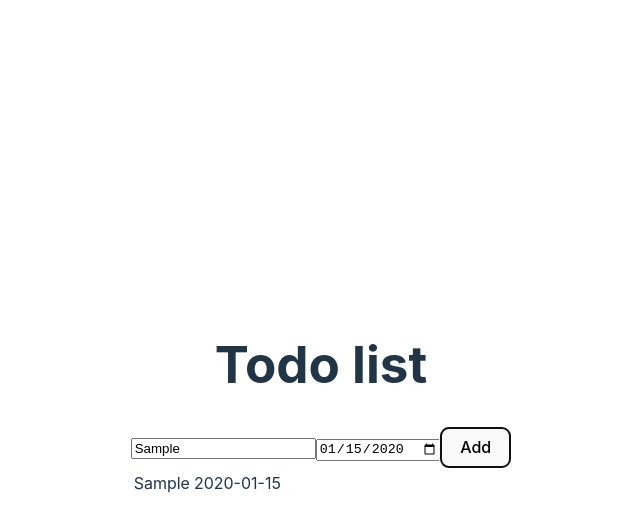
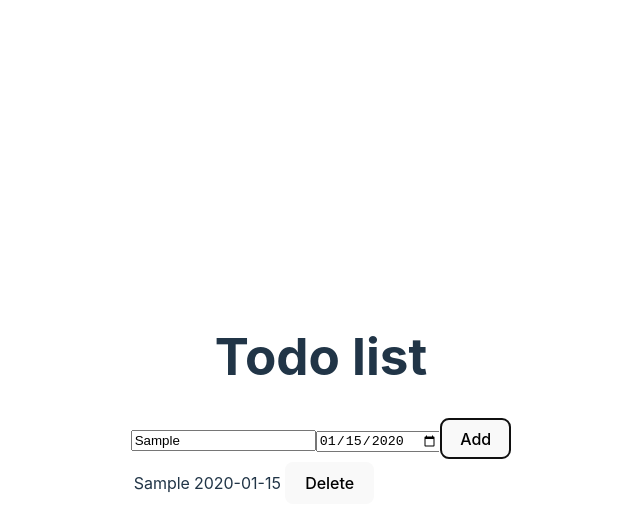
Before and after one commit to seaj20807/todolist, a React (Vite) app: page / in a window 1280 px wide. Both pictures are taken after typing "Sample", "2020-01-15" into the empty fields and a click on the button "Add". Shown: the top 528 px of the page, without its empty margins (319-959 px from the left). Built offline with nearby package versions, Linux system fonts and the light colour scheme.

Commit message:
Added delete button/function

```diff
--- a/src/Todolist.jsx
+++ b/src/Todolist.jsx
@@ -13,19 +13,19 @@ export default function Todolist() { // komponentti
     const addTodo = () => // lisätään todo listaan
         setTodos([...todos, todo])
 
-    // const deleteTodo = (index) => { // poistetaan todo listasta
-    //     setTodos(todos.filter((todo, i) => i !== index))
-    // }
+    const deleteTodo = (index) => { // poistetaan todo listasta
+        setTodos(todos.filter((todo, i) => i !== index))
+    }
 
     const itemRows = todos.map((todo, index) => // renderöidään lista
         <tr key={index}>
             <td>{todo.description}</td>
             <td>{todo.date}</td>
-            {/* <td>
+            <td>
                 <button onClick={() =>
                     deleteTodo(index)}>Delete
                 </button>
-            </td> */}
+            </td>
         </tr>
     )
 
```
